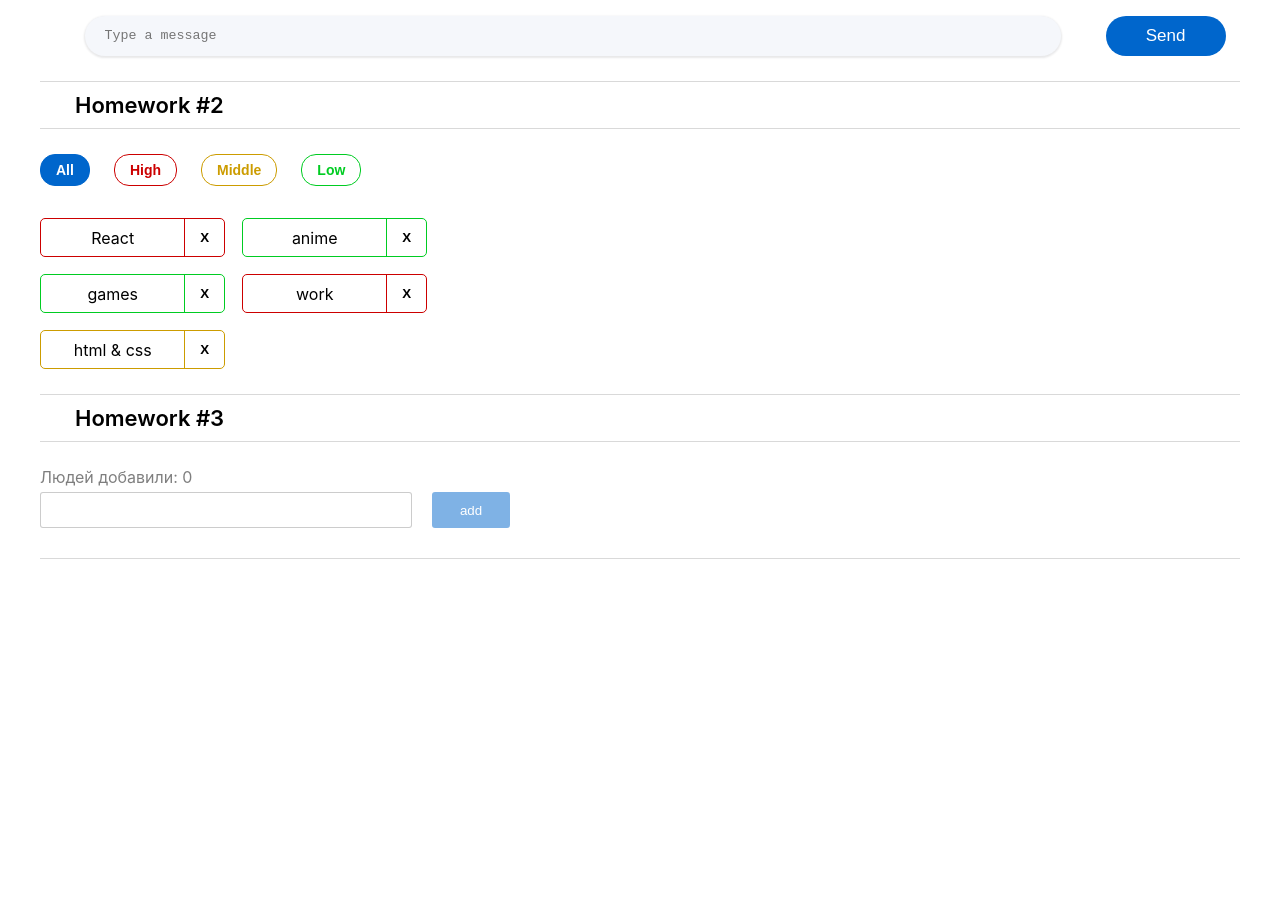
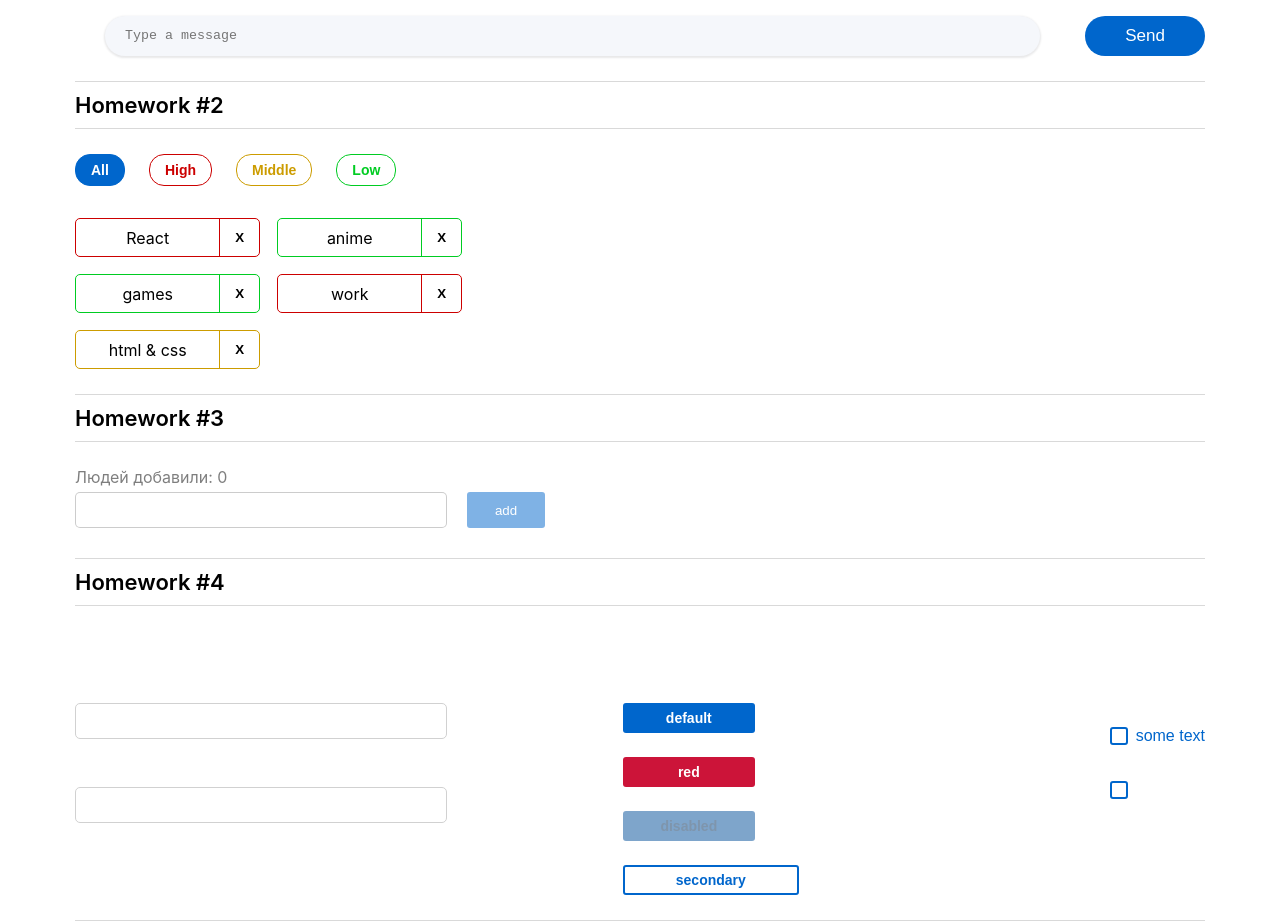
Before and after one commit to VadimSel/homework-2, a React (Create React App) app: page / in a window 1280 px wide. Shown: the part 340-1261 px from the top of the page. Before the commit the page ends 899 px from the top, so only its background shows below. Built offline with nearby package versions, Linux system fonts and the light colour scheme.

Commit message:
hw3 is done

```diff
--- a/src/s1-main/App.module.css
+++ b/src/s1-main/App.module.css
@@ -3,7 +3,7 @@
 }
 
 .hw {
-    max-width: 1200px;
+    max-width: 1130px;
     margin: 0 auto;
     border-top: 1px solid rgb(217, 217, 217);
     border-bottom: 1px solid rgb(217, 217, 217);
--- a/src/s1-main/App.tsx
+++ b/src/s1-main/App.tsx
@@ -3,6 +3,7 @@
 import HW1 from '../s2-homeworks/hw01/HW1'
 import HW2 from "../s2-homeworks/hw02/HW2"
 import HW3 from "../s2-homeworks/hw03/HW3"
+import HW4 from "../s2-homeworks/hw04/HW4"
 
 function App() {
     return (
@@ -11,7 +12,7 @@
             {/*раскомментировать по ходу выполнения*/}
             <HW2/>
             <HW3/>
-            {/*<HW4/>*/}
+            <HW4/>
 
             {/*при выполнении дз 5 и более - закомментировать здесь дз 1-4, так как они есть внутри дз 5*/}
             {/*<HW5/>*/}
--- a/src/s2-homeworks/hw03/Greeting.module.css
+++ b/src/s2-homeworks/hw03/Greeting.module.css
@@ -14,7 +14,7 @@
 .input {
     width: 372px;
     height: 36px;
-    border-radius: 3px;
+    border-radius: 5px;
     border: 1px solid rgba(0, 0, 0, 0.2);
 }
 
--- a/src/s2-homeworks/hw04/Stand.module.css
+++ b/src/s2-homeworks/hw04/Stand.module.css
@@ -14,6 +14,8 @@
     display: flex;
     flex-direction: column;
     gap: 24px;
+    margin-top: 72px;
+    margin-left: -135px;
 }
 
 .checkboxes {
--- a/src/s2-homeworks/hw04/common/c1-SuperInputText/SuperInputText.module.css
+++ b/src/s2-homeworks/hw04/common/c1-SuperInputText/SuperInputText.module.css
@@ -2,19 +2,32 @@
 }
 
 .input {
+    width: 372px;
+    height: 36px;
+    border-radius: 5px;
+    border: 1px solid #D1D1D1;
+    position: relative;
 }
 
 .inputWrapper {
+    display: flex;
+    flex-direction: column-reverse;
 }
 
 .superInput {
 }
 
 .errorInput {
+    border-color: #CC1439;
 }
 
 .errorInput:focus {
 }
 
 .error {
+    color: #CC1439;
+    font-weight: 400;
+    font-size: 10px;
+    position: absolute;
+    padding: 0 0 40px 0;
 }
--- a/src/s2-homeworks/hw04/common/c2-SuperButton/SuperButton.module.css
+++ b/src/s2-homeworks/hw04/common/c2-SuperButton/SuperButton.module.css
@@ -1,35 +1,69 @@
 .button {
+    width: 132px;
+    height: 30px;
+    background-color: #0066CC;
+    color: white;
+    font-weight: 600;
+    font-size: 14px;
+    border-radius: 3px;
+    border: none;
 }
 
 .disabled {
+    background-color: #004D99;
+    opacity: 0.5;
+    color: #002E5C;
 }
 
 .secondary {
+    background-color: transparent;
+    width: 176px;
+    color: #0066CC;
+    border: 2px solid #0066CC;
 }
 
 .default {
 }
 
 .red {
+    background-color: #CC1439;
 }
 
-.default:hover {
+.button:hover {
+    background-color: #0080FF;
+    width: 176px;
 }
 
 .red:hover {
+    background-color: #FF1A47;
+}
+
+.disabled:hover {
+    width: 132px;
+    background-color: #004D99;
 }
 
 .secondary:hover {
+    background-color: #E5F0FA;
 }
 
-
-.default:active {
+.button:active {
+    background-color: #0059B2;
+    width: 149px;
 }
 
 .secondary:active {
+    background-color: #C9E5FF;
+    width: 176px;
 }
 
 .red:active {
+    background-color: #B21232;
+    width: 149px;
+}
+
+.disabled:active {
+    width: 132px;
 }
 
 .button:disabled {
--- a/src/s2-homeworks/hw04/common/c2-SuperButton/SuperButton.tsx
+++ b/src/s2-homeworks/hw04/common/c2-SuperButton/SuperButton.tsx
@@ -18,10 +18,13 @@
     }
 ) => {
     const finalClassName = s.button
-        // + (disabled
-        //         ? ...
-        //         : xType === 'red'
-        //             ? ...
+        + (disabled
+            ? ' ' + s.disabled
+            : xType === 'red'
+                ? ' ' + s.red
+                : xType === 'secondary'
+                    ? ' ' + s.secondary
+                    : '')
         + (className ? ' ' + className : '') // задачка на смешивание классов
 
     return (
@@ -34,3 +37,44 @@
 }
 
 export default SuperButton
+
+
+// -----------------------------------------
+
+
+// import React, {ButtonHTMLAttributes, DetailedHTMLProps} from 'react'
+// import s from './SuperButton.module.css'
+
+// // тип пропсов обычной кнопки, children в котором храниться название кнопки там уже описан
+// type DefaultButtonPropsType = DetailedHTMLProps<ButtonHTMLAttributes<HTMLButtonElement>,
+//     HTMLButtonElement>
+
+// type SuperButtonPropsType = DefaultButtonPropsType & {
+//     xType?: string
+// }
+
+// const SuperButton: React.FC<SuperButtonPropsType> = (
+//     {
+//         xType,
+//         className,
+//         disabled,
+//         ...restProps // все остальные пропсы попадут в объект restProps, там же будет children
+//     }
+// ) => {
+//     const finalClassName = s.button
+//         // + (disabled
+//         //         ? ...
+//         //         : xType === 'red'
+//         //             ? ...
+//         + (className ? ' ' + className : '') // задачка на смешивание классов
+
+//     return (
+//         <button
+//             disabled={disabled}
+//             className={finalClassName}
+//             {...restProps} // отдаём кнопке остальные пропсы если они есть (children там внутри)
+//         />
+//     )
+// }
+
+// export default SuperButton
--- a/src/s2-homeworks/hw04/common/c3-SuperCheckbox/SuperCheckbox.tsx
+++ b/src/s2-homeworks/hw04/common/c3-SuperCheckbox/SuperCheckbox.tsx
@@ -27,8 +27,9 @@
     }
 ) => {
     const onChangeCallback = (e: ChangeEvent<HTMLInputElement>) => {
-        // задачка на написание онченджа
-
+        // задачка на написание ончендж
+        onChange?.(e)
+        onChangeChecked?.(e.currentTarget.checked)
     }
 
     const finalInputClassName = s.checkbox
```
